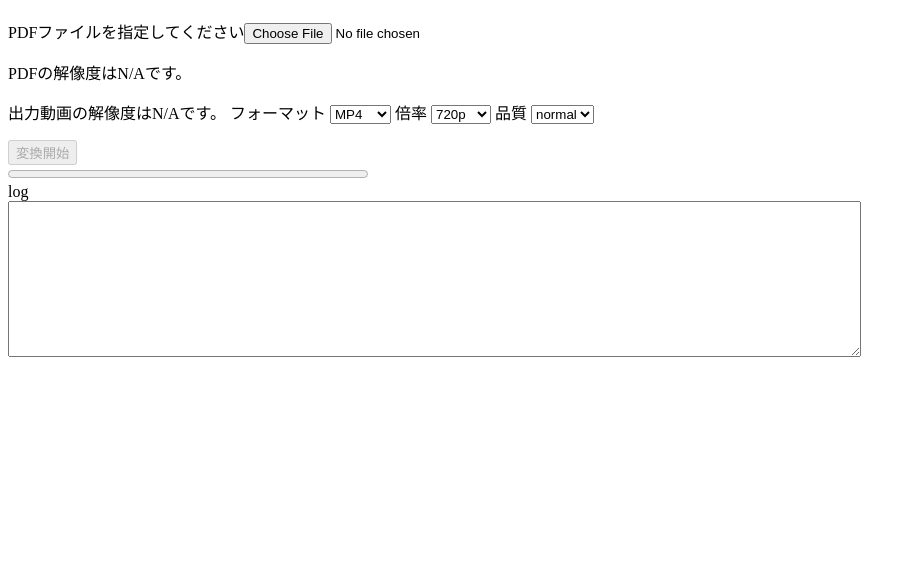
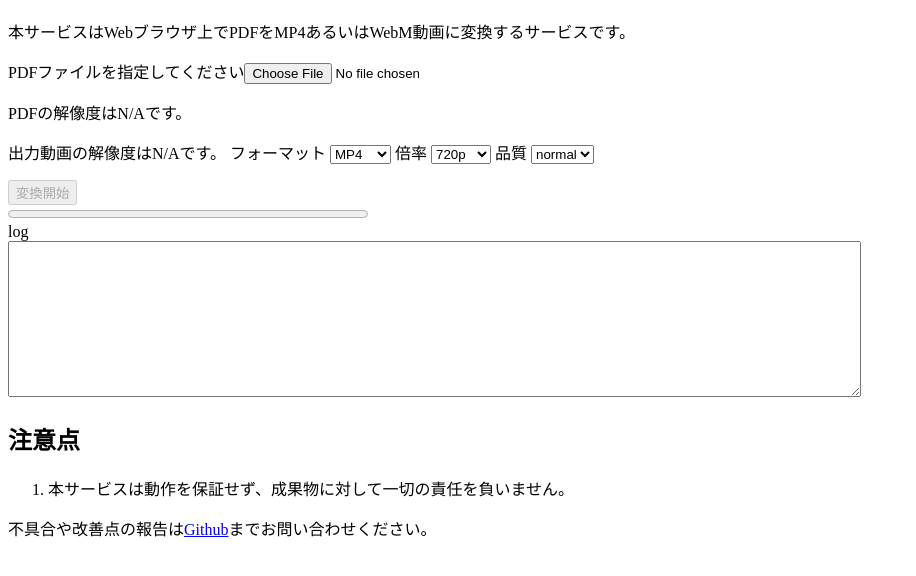
Before and after one commit to vrc-lt/pdf2webm, a website built with Vite: page index.html in a window 1280 px wide. Shown: the part 80-656 px from the top of the page, without its empty margins (0-916 px from the left). Built offline with nearby package versions, Linux system fonts and the light colour scheme; what @ffmpeg/ffmpeg would draw is missing.

Commit message:
Update index.html

```diff
--- a/index.html
+++ b/index.html
@@ -9,6 +9,7 @@
   </head>
   <body>
     <h1><img src="/favicon.svg" alt="webpage icon">PDF to WebM</h1>
+    <p>本サービスはWebブラウザ上でPDFをMP4あるいはWebM動画に変換するサービスです。</p>
     <div><label for="file">PDFファイルを指定してください</label><input name="file" id="file" type="file" accept="application/pdf" /></div>
     <p>PDFの解像度は<span id="input_resolution">N/A</span>です。</p>
     <p>
@@ -38,5 +39,12 @@
     <div><progress name="progress" id="progress" value="0" style="width:360px"></progress></div>
     <label for="logtext">log</label>
     <div><textarea name="logtext" id="logtext" cols="104" rows="10" readonly></textarea></div>
+    <h2>注意点</h2>
+    <ol>
+      <li>本サービスは動作を保証せず、成果物に対して一切の責任を負いません。</li>
+    </ol>
+    <footer>
+      不具合や改善点の報告は<a href="https://github.com/vrc-lt/pdf2webm/">Github</a>までお問い合わせください。
+    </footer>
   </body>
 </html>
```
